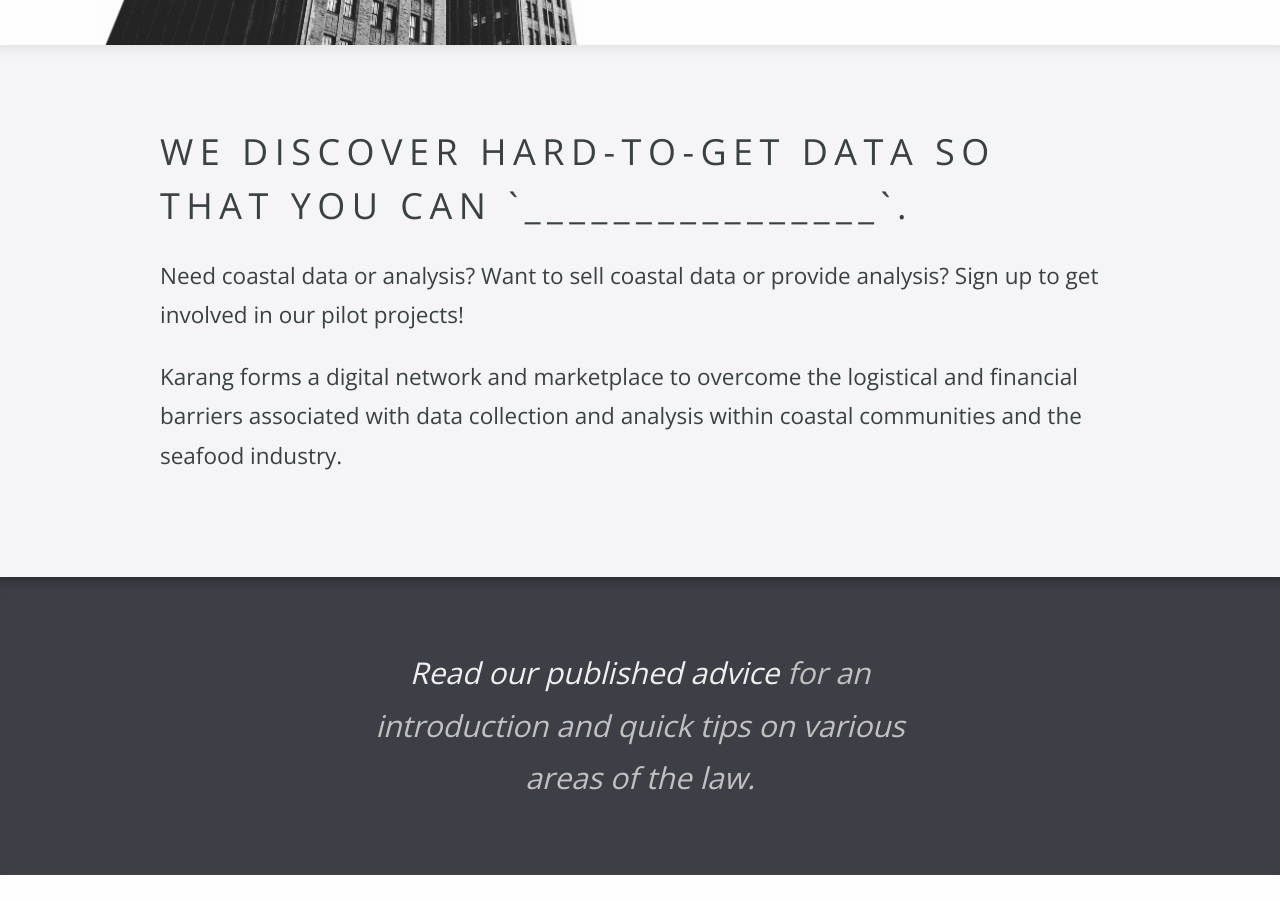
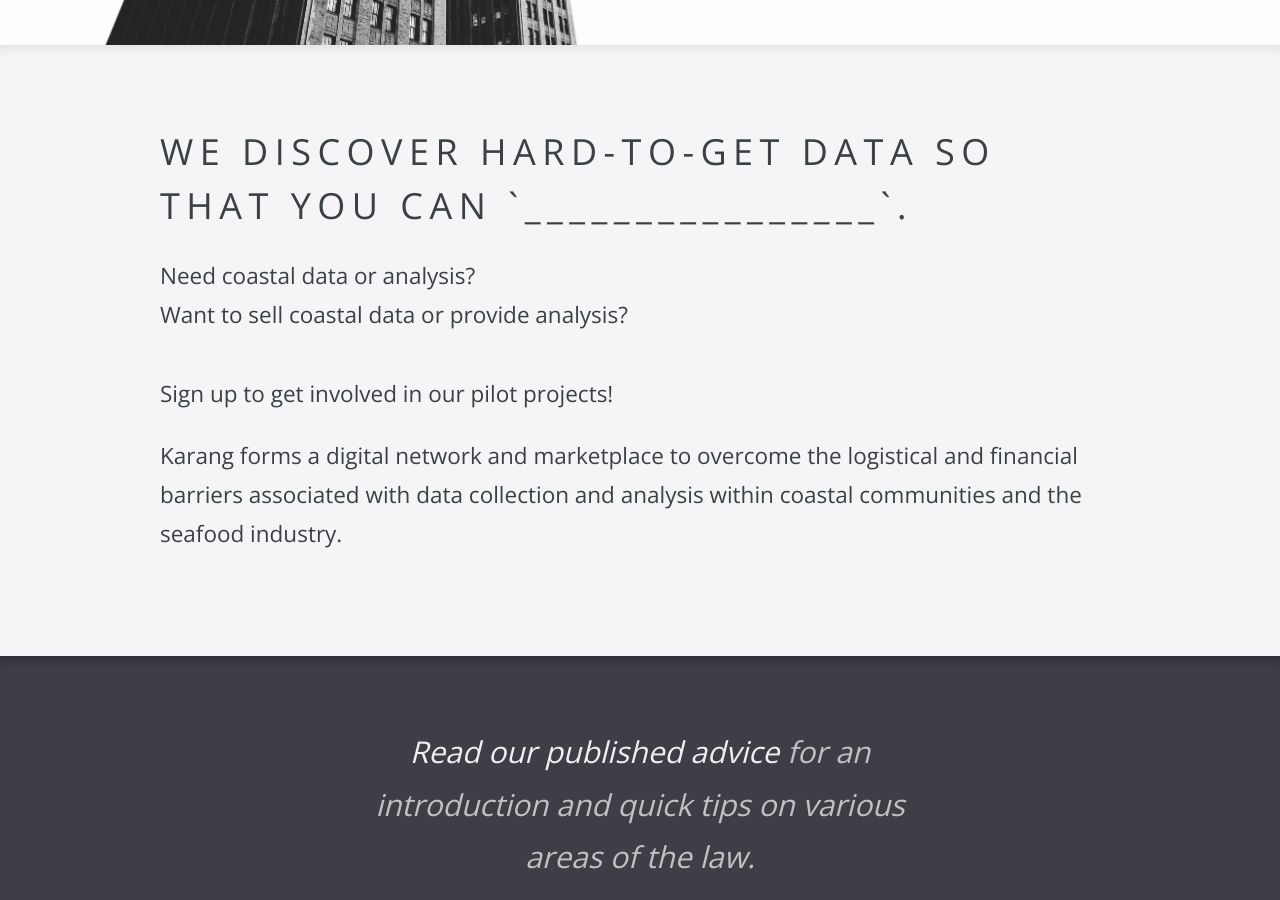
Before and after one commit to SSOATeam/website, a Jekyll site: the page built from index.html, in a window 1280 px wide and 900 px high, scrolled down 375 px. Built offline with Jekyll 4.4.1, drawn with Linux system fonts in a browser that asks for light colours; the list of posts is cut into pages by our own code.

Commit message:
Add spacing in description.

```diff
--- a/index.html
+++ b/index.html
@@ -25,8 +25,8 @@
 
   <h2> We discover hard-to-get data so that you can `________________`.</h2>
 
-  <p>Need coastal data or analysis? Want to sell coastal data or provide analysis? Sign up to get involved in our pilot
-    projects!</p>
+  <p>Need coastal data or analysis? <br>Want to sell coastal data or provide analysis?</br> <br>Sign up to get involved in our pilot
+projects!</br></p>
 
   <p>Karang forms a digital network and marketplace to overcome the logistical and financial barriers associated with
     data collection and analysis within coastal communities and the seafood industry.</p>
```
